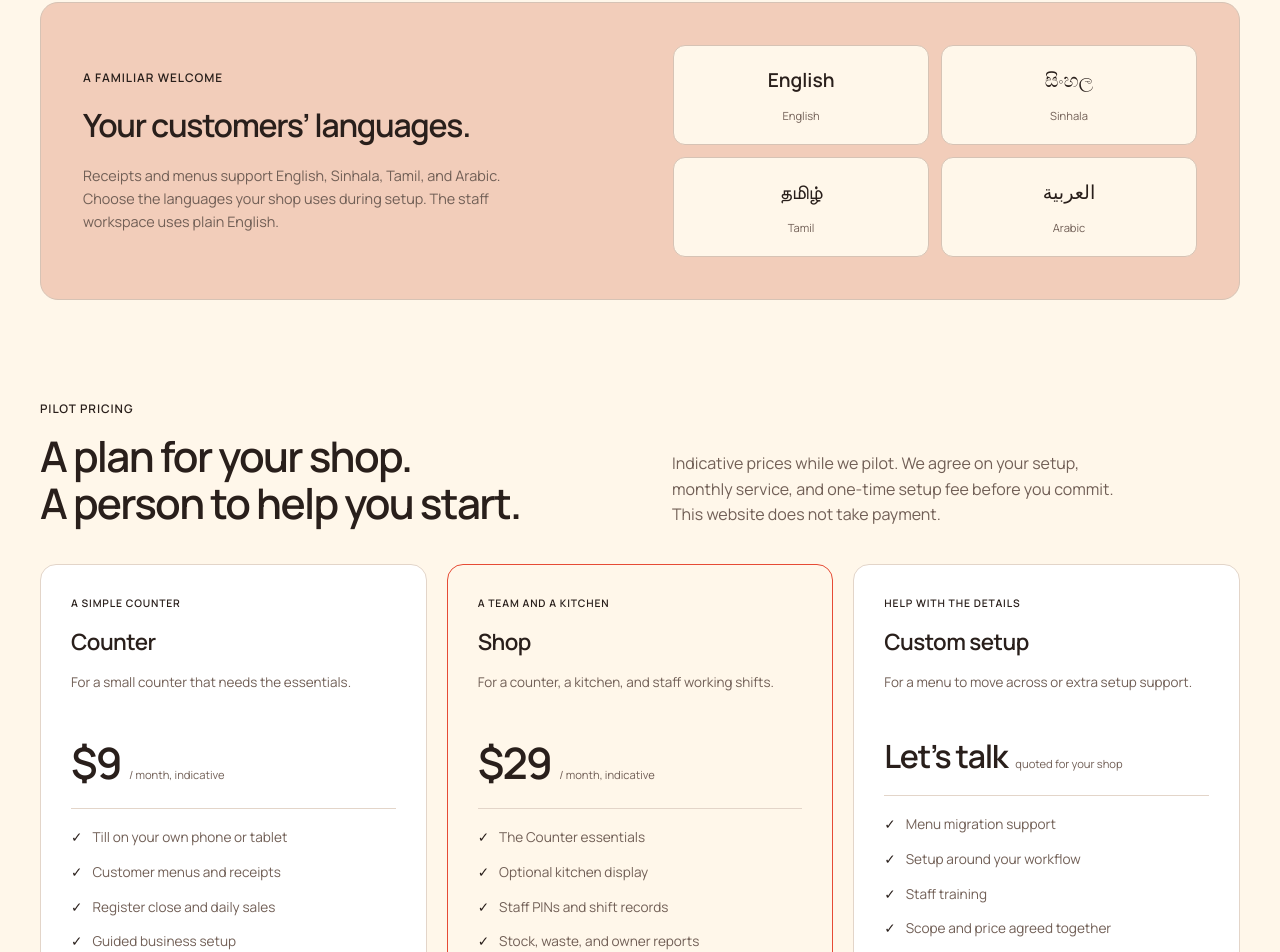
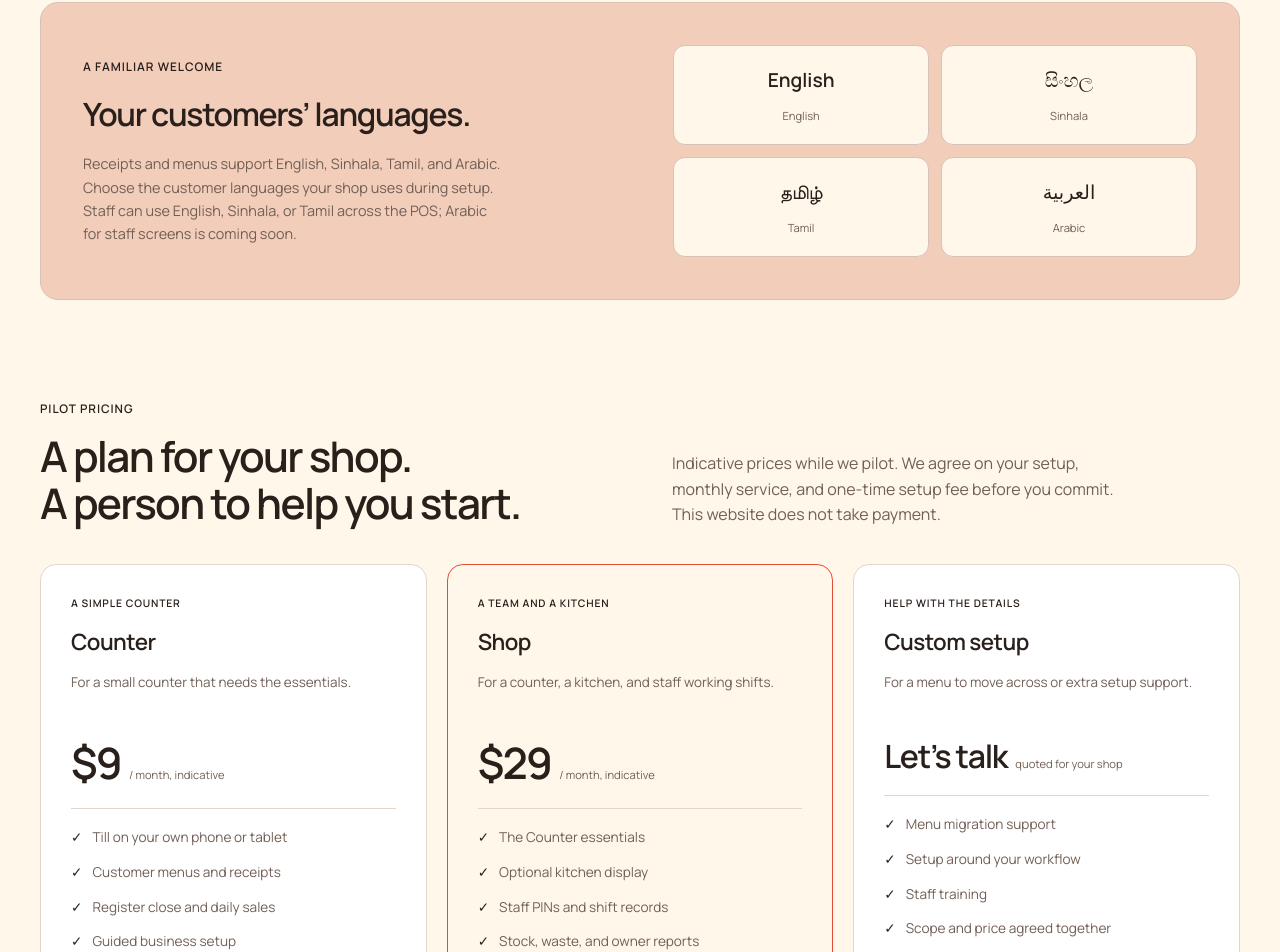
Before and after one commit to minutechreview/kade, a website: page index.html in a window 1280 px wide. Shown: the part 3050-4002 px from the top of the page. Drawn offline with Linux system fonts and the light colour scheme.

Commit message:
Clarify staff and customer language support (#4)

```diff
--- a/index.html
+++ b/index.html
@@ -285,8 +285,9 @@
             <h2>Your customers’ languages.</h2>
             <p>
               Receipts and menus support English, Sinhala, Tamil, and Arabic.
-              Choose the languages your shop uses during setup. The staff
-              workspace uses plain English.
+              Choose the customer languages your shop uses during setup. Staff
+              can use English, Sinhala, or Tamil across the POS; Arabic for staff
+              screens is coming soon.
             </p>
           </div>
           <ul class="lang-row">
```
